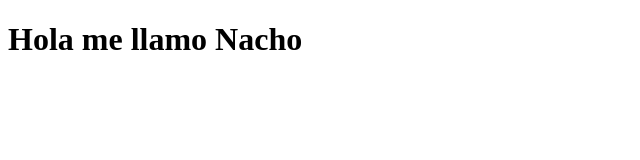
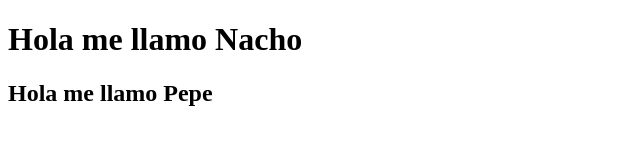
Before and after one commit to NachusInsa02/Nacho, a plain HTML site: page index.html in a window 1280 px wide. Shown: the whole page, without its empty margins (0-640 px from the left). Drawn offline with Linux system fonts and the light colour scheme.

Commit message:
Segundo commit

```diff
--- a/index.html
+++ b/index.html
@@ -8,5 +8,6 @@
 </head>
 <body>
     <h1>Hola me llamo Nacho</h1>
+    <h2>Hola me llamo Pepe</h2>
 </body>
 </html>
```
